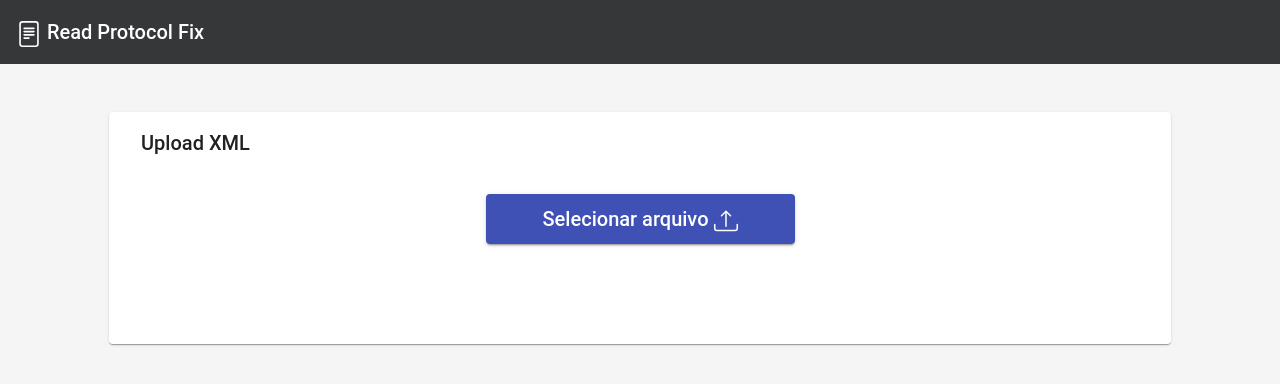
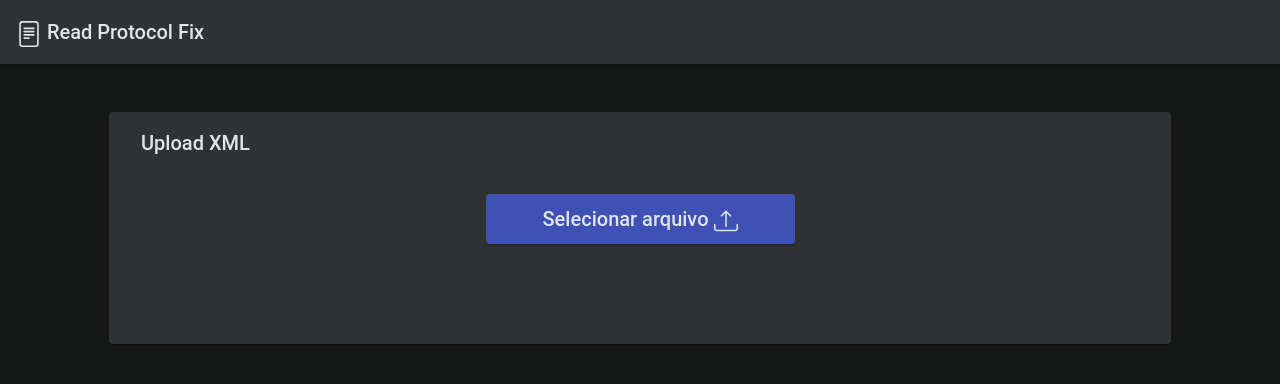
Before and after one commit to Rodrigo55pereira/RPF, an Angular app: page / in a window 1280 px wide. Shown: the top 384 px of the page. Built offline with nearby package versions, Linux system fonts and the light colour scheme; what ngx-xml2json would draw is missing.

Commit message:
atualização

```diff
--- a/src/app/fix-upload/fix-upload.component.html
+++ b/src/app/fix-upload/fix-upload.component.html
@@ -18,8 +18,8 @@
             </svg>
           </button>
           <br /><br />
-          <h4 *ngIf="name && fileTypeValidate">File: <span style="color:brown">{{name}}</span></h4>
-          <h4 *ngIf="infoInvalidMessage" style="color:brown">Tipo do arquivo é inválido.</h4>
+          <h4 *ngIf="name && fileTypeValidate">File: <span style="color:#ffa9a9">{{name}}</span></h4>
+          <h4 *ngIf="infoInvalidMessage" style="color:#ffa9a9">Tipo do arquivo é inválido.</h4>
           <input matTooltip="XML Import" type="file" accept='text/xml' hidden #fileSelect
             (change)="onFileSelect($event)" />
           <br />
@@ -43,7 +43,7 @@
       <form class="fields-query-form">
         <mat-form-field class="fields-query-full-width">
           <input type="text"
-                 placeholder="All Fields:"
+                 placeholder="Search Fields:"
                  aria-label="Number"
                  matInput
                  [formControl]="myControl"
--- a/src/app/fix-upload/fix-upload.component.scss
+++ b/src/app/fix-upload/fix-upload.component.scss
@@ -1,5 +1,5 @@
 .required-color{
-    color:red;
+    color:#ffa9a9;
 }
 
 .fields-query-form {
@@ -11,3 +11,39 @@
 .fields-query-full-width {
     width: 100%!important;
 }
+
+.mat-input-element{
+    color:#fff!important;
+}
+
+.mat-form-field-label{
+    color: #e0e5e9!important;
+    fill: #e0e5e9!important;
+}
+
+.mat-warn{
+    background-color:#75b341!important;
+}
+.mat-card{
+    background: #303233;
+    color: #e0e5e9;
+    fill: #e0e5e9;
+}
+
+.mat-expansion-panel{
+    background-color:#474b4d;
+
+}
+
+.mat-expansion-panel-header-title{
+    color: #e0e5e9;
+    fill: #e0e5e9;
+}
+
+::ng-deep mat-option {
+    background-color: #303233;
+}
+
+::ng-deep mat-option:hover {
+    background-color: #232729;
+}
--- a/src/app/fix-upload/fix-upload.component.ts
+++ b/src/app/fix-upload/fix-upload.component.ts
@@ -1,5 +1,5 @@
 import { query } from '@angular/animations';
-import { Component, OnInit } from '@angular/core';
+import { Component, OnInit, ViewEncapsulation } from '@angular/core';
 import { NgxXml2jsonService } from 'ngx-xml2json';
 import { FormControl } from '@angular/forms';
 import { Observable } from 'rxjs';
--- a/src/styles.scss
+++ b/src/styles.scss
@@ -1,13 +1,23 @@
 @import "~@angular/material/prebuilt-themes/indigo-pink.css";
 
 body{
-    background-color:#f5f5f5!important;
+    background-color:#171818!important;
+    scrollbar-color: dark!important;
 }
 
-.mat-toolbar.mat-primary{
-    background-color:#363738!important;
+span{
+    color: #e0e5e9!important;
+    fill: #e0e5e9!important;
+}
+span:hover{
+    color:#171818!important;
 }
 
-.mat-warn{
-    background-color:#363738!important;
+label{
+    color: #e0e5e9!important;
+    fill: #e0e5e9!important;
 }
+.mat-toolbar.mat-primary{
+    background: #303233;
+    box-shadow: 0 2px 4px 0 rgba(0,0,0,.3);
+}
```
